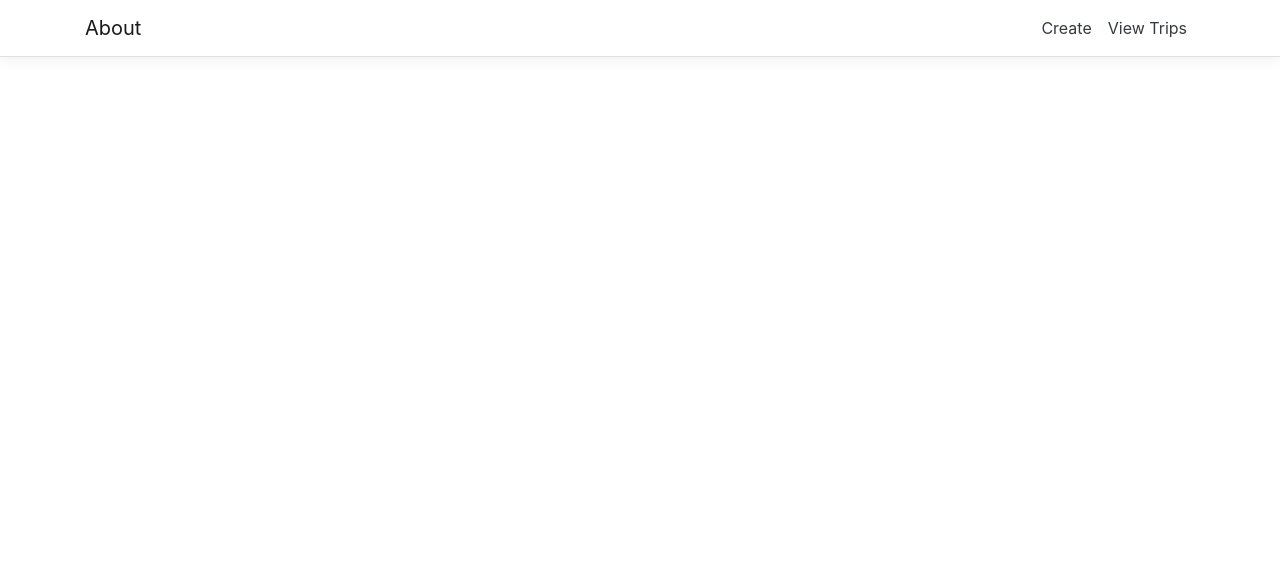
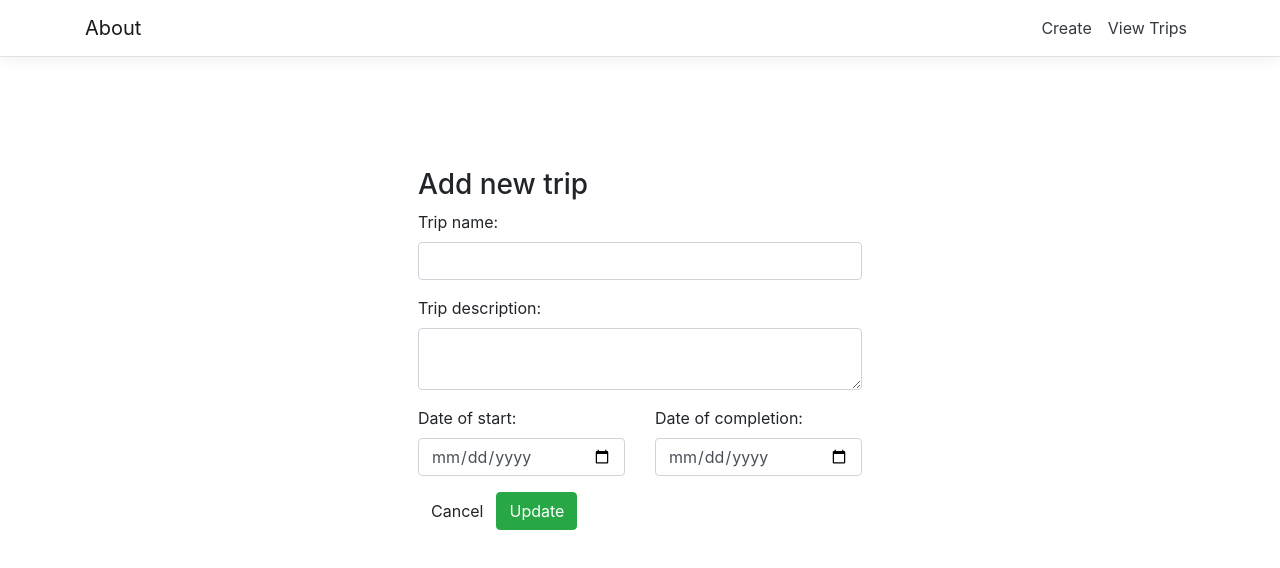
Before and after one commit to DimaBryuhanov/Trips, a React (Create React App) app in the folder ClientApp/: page /update/1 in a window 1280 px wide. Shown: the top 568 px of the page. Built offline with nearby package versions, Linux system fonts and the light colour scheme; no server answers.

Commit message:
added Update functionality

```diff
--- a/ClientApp/src/App.js
+++ b/ClientApp/src/App.js
@@ -3,6 +3,7 @@
 import { Layout } from './components/Layout';
 import { Home } from './components/Home';
 import {Create } from './components/Trip/Create';
+import { Update } from './components/Trip/Update';
 
 import './custom.css'
 import { Trips } from './components/Trip/Trips';
@@ -16,6 +17,7 @@
         <Route exact path='/' component={Home} />
         <Route path='/create' component={Create} />
         <Route path='/trips' component={Trips} />
+        <Route path='/update/:id' component={Update}/>
       </Layout>
     );
   }
--- a/ClientApp/src/components/Trip/Trips.jsx
+++ b/ClientApp/src/components/Trip/Trips.jsx
@@ -4,6 +4,9 @@
 export class Trips extends Component {
     constructor(props) {
         super(props);
+
+        this.onTripUpdate = this.onTripUpdate.bind(this);
+
         this.state = {
             trips: [],
             loading: true
@@ -12,6 +15,11 @@
 
     componentDidMount() {
         this.populateTripsData();
+    }
+
+    onTripUpdate(id){
+        const { history } = this.props;
+        history.push('/update/' + id);
     }
 
     populateTripsData() {
@@ -39,9 +47,13 @@
                             <tr key={trip.id}>
                                 <td>{trip.name}</td>
                                 <td>{trip.description}</td>
-                                <td>{ new Date(trip.dateStarted).toLocaleDateString()}</td>
-                                <td>{trip.dateCompleted ? new Date(trip.dateCompleted).toLocaleDateString() : "-"}</td>
-                                <td>-</td>
+                                <td>{ new Date(trip.dateStarted).toISOString().slice(0, 10)}</td>
+                                <td>{trip.dateCompleted ? new Date(trip.dateCompleted).toISOString().slice(0, 10) : "-"}</td>
+                                <td>
+                                    <div className='form-group'>
+                                        <button onClick={() => this.onTripUpdate(trip.id)} class="btn btn-success">Update</button>
+                                    </div>
+                                </td>
                             </tr>
                         ))
                     }
--- /dev/null
+++ b/ClientApp/src/components/Trip/Update.jsx
@@ -0,0 +1,139 @@
+import React, { Component } from 'react';
+import axios from 'axios';
+
+export class Update extends Component {
+    constructor(props){
+        super(props);
+
+        this.onChangeName = this.onChangeName.bind(this);
+        this.onChangeDescription = this.onChangeDescription.bind(this);
+        this.onChangeDateStarted = this.onChangeDateStarted.bind(this);
+        this.onChangeDateCompleted = this.onChangeDateCompleted.bind(this);
+        this.onUpdateCancel = this.onUpdateCancel.bind(this);
+        this.onSubmit = this.onSubmit.bind(this);
+
+        this.state = {
+            name: '',
+            description: '',
+            dateStarted: null,
+            dateCompleted: null
+        }
+    }
+
+    componentDidMount(){
+        const {id} = this.props.match.params;
+        axios.get('api/Trips/SingleTrip/' + id).then(trip => {
+            const response = trip.data;
+            this.setState({
+                name:           response.name,
+                description:    response.description,
+                dateStarted:    new Date(response.dateStarted).toISOString().slice(0, 10),
+                dateCompleted:  response.dateCompleted ? new Date(response.dateCompleted).toISOString().slice(0, 10) : null
+            })
+        })
+    }
+
+    onChangeName(e){
+        this.setState({
+            name: e.target.value
+        });
+    }
+
+    onChangeDescription(e){
+        this.setState({
+            description: e.target.value
+        });
+    }
+
+    onChangeDateStarted(e){
+        this.setState({
+            dateStarted: e.target.value
+        });
+    }
+
+    onChangeDateCompleted(e){
+        this.setState({
+            dateCompleted: e.target.value
+        });
+    }
+
+    onUpdateCancel(){
+        const { history } = this.props;
+        history.push('/trips');
+    }
+
+    onSubmit(e){
+        e.preventDefault();
+        const {history} = this.props;
+        const { id } = this.props.match.params;
+
+        let tripObject = {
+            name: this.state.name,
+            description: this.state.description,
+            dateStarted: new Date(this.state.dateStarted).toISOString(),
+            dateCompleted: this.state.dateCompleted ? new Date(this.state.dateCompleted).toISOString() : null
+        }
+
+        axios.put('api/Trips/updateTrip/' + id, tripObject).then(result => {
+            history.push('/trips');
+        })
+    }
+
+    render(){
+        return (
+            <div className="trip-form" >
+                <h3>Add new trip</h3>
+                <form onSubmit={this.onSubmit}>
+                    <div className="form-group">
+                        <label>Trip name:  </label>
+                        <input
+                          type="text"
+                          className="form-control"
+                          value={this.state.name}
+                          onChange={this.onChangeName}
+                         />
+                    </div>
+                    <div className="form-group">
+                        <label>Trip description: </label>
+                        <textarea
+			  type="text"
+                          className="form-control"
+                          value={this.state.description}
+                          onChange={this.onChangeDescription}
+                        />
+                    </div>
+                    <div className="row">
+                        <div className="col col-md-6 col-sm-6 col-xs-12">
+                            <div className="form-group">
+                                <label>Date of start:  </label>
+                                <input
+                                  type="date"
+                                  className="form-control"
+                                  value={this.state.dateStarted}
+                                  onChange={this.onChangeDateStarted}
+                                />
+                            </div>
+                        </div>
+                        <div className="col col-md-6 col-sm-6 col-xs-12">
+                          <div className="form-group">
+                            <label>Date of completion:  </label>
+                            <input
+                                type="date"
+                                className="form-control"
+                                value={this.state.dateCompleted}
+                                onChange={this.onChangeDateCompleted}
+                            />
+                            </div>
+                        </div>
+                    </div>
+
+
+                    <div className="form-group">
+                    <button onClick={this.onUpdateCancel} className="btn btn-default">Cancel</button>
+                        <button type="submit" className="btn btn-success">Update</button>
+                    </div>
+                </form>
+            </div>
+        )
+    }
+}
```
Also changed, not shown: 1 other file (tests, documents, lock files or other folders).
